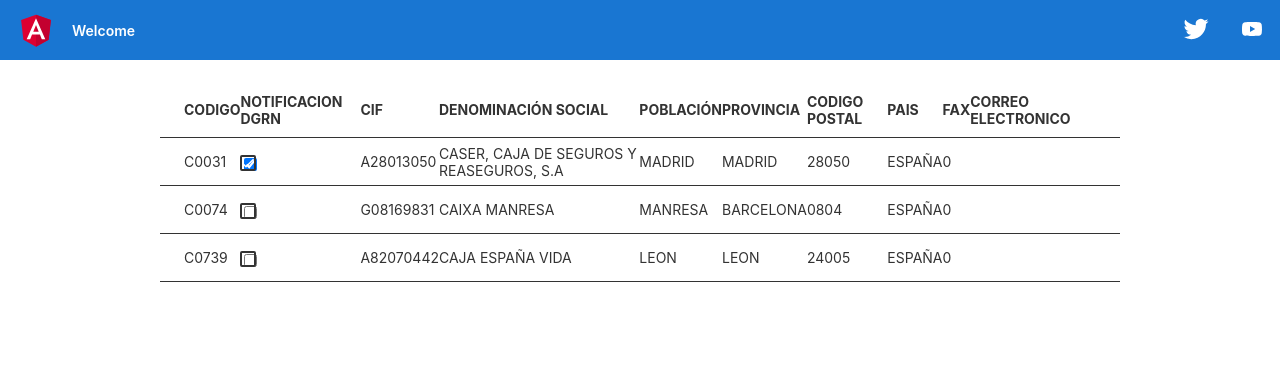
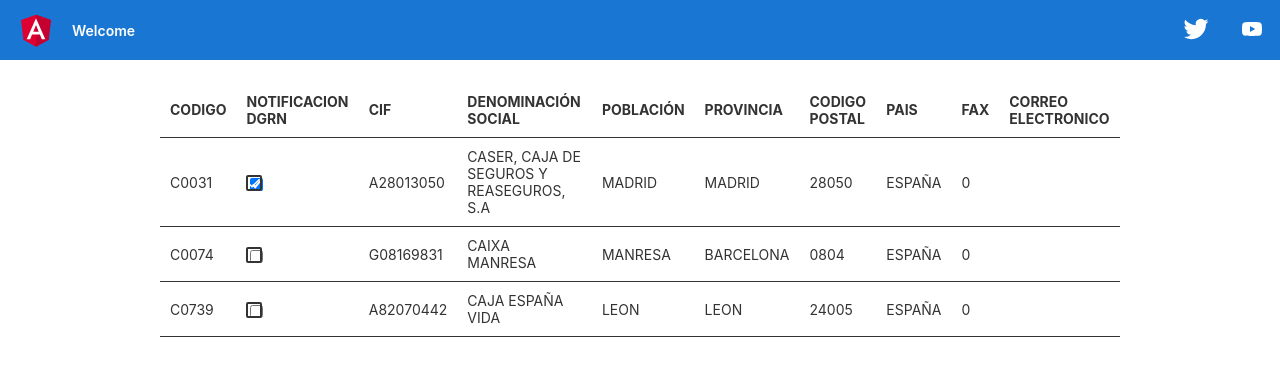
Before and after one commit to marcossanz-dev/RCFv0, an Angular app: page / in a window 1280 px wide. Shown: the top 376 px of the page. Built offline with nearby package versions, Linux system fonts and the light colour scheme.

Commit message:
added styles

```diff
--- a/src/app/pages/components/table/table.component.scss
+++ b/src/app/pages/components/table/table.component.scss
@@ -0,0 +1,21 @@
+.table-container {
+    display: flex;
+    flex-direction: column;
+    max-height: 500px;
+    min-width: 300px;
+}
+
+.mat-table {
+    overflow: auto;
+    max-height: 500px;
+}
+
+th,
+td {
+    padding: 10px !important;
+}
+
+.mat-row:hover {
+    background-color: rgb(166, 230, 241);
+    cursor: pointer;
+}
```
